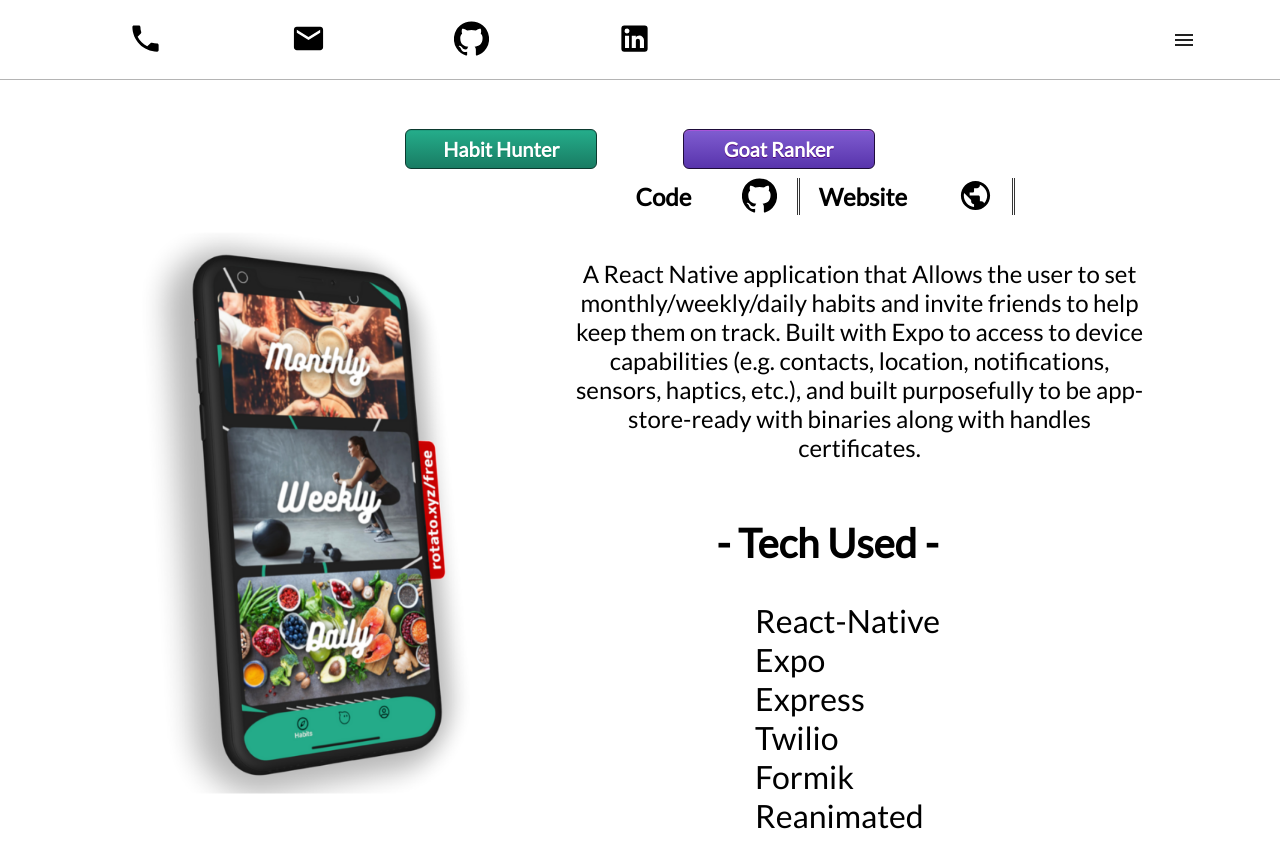
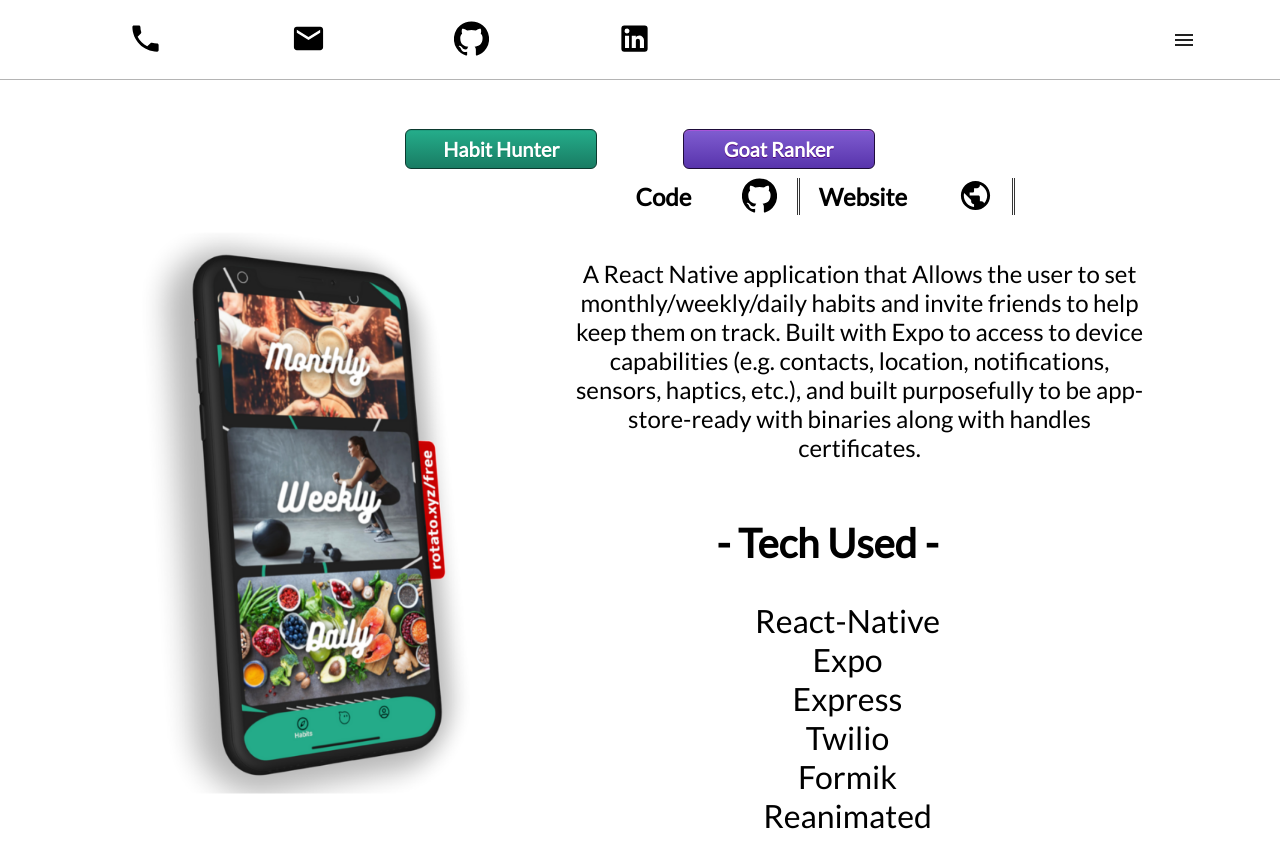
Before and after one commit to whoisdominic/portfolio-v3, a Next.js app: page /portfolio in a window 1280 px wide. Shown: the top 868 px of the page. Built offline with nearby package versions, Linux system fonts and the light colour scheme.

Commit message:
small css adjustment

```diff
--- a/styles/Port.module.css
+++ b/styles/Port.module.css
@@ -77,7 +77,9 @@
   margin-top: -1.5rem;
   width: 30vw;
 }
-
+.techUl {
+  text-align: center;
+}
 .githubTxt {
   font-size: 1.5rem;
   margin-right: 2rem;
```
